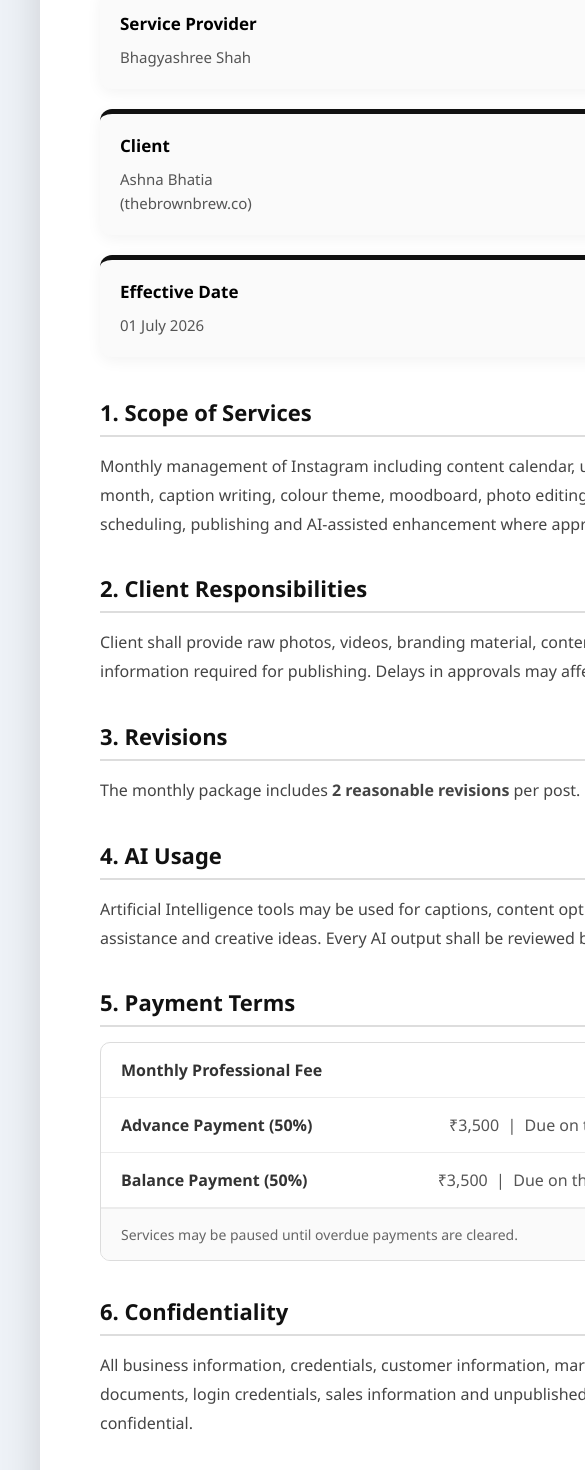
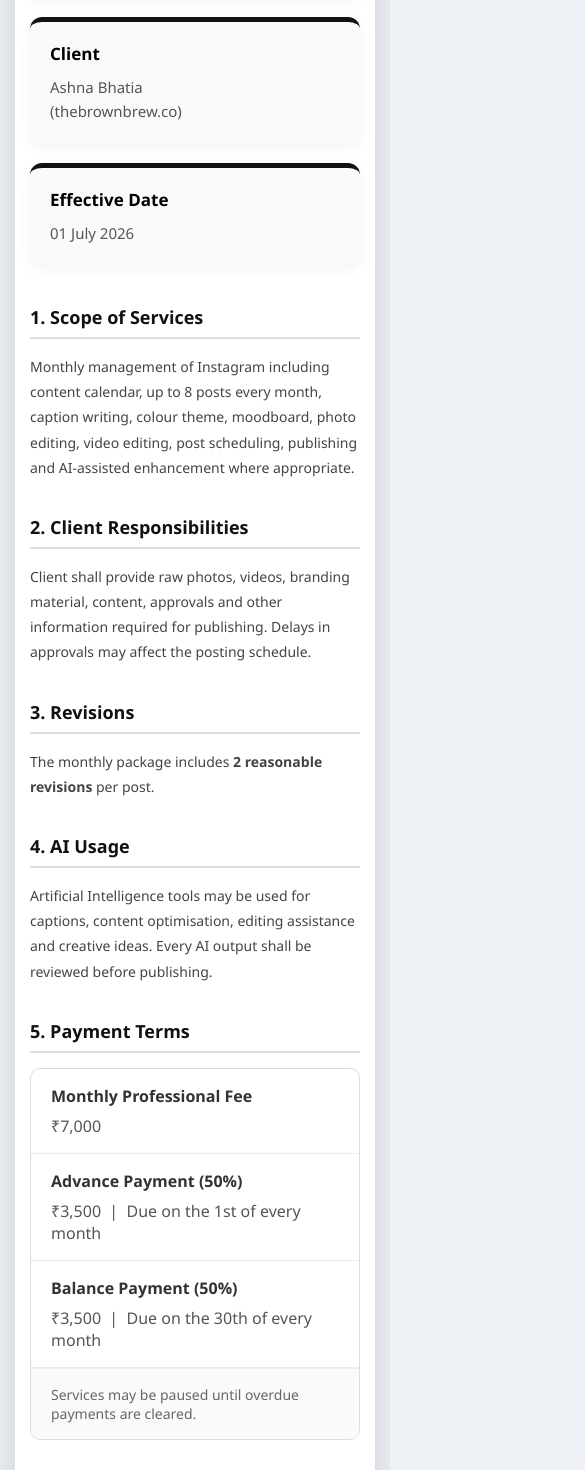
Before and after one commit to somilshah1991/reeclick-signDoc, a plain HTML site: page index.html in a window 390 px wide. Shown: the part 388-1858 px from the top of the page, 585 px wide, since content can reach past the window. Drawn offline with nearby package versions, Linux system fonts and the light colour scheme.

Commit message:
Mobile Responsive

```diff
--- a/index.html
+++ b/index.html
@@ -4,7 +4,7 @@
 <head>
     <meta charset="UTF-8" />
 
-    <meta name="viewport" content="width=device-width, initial-scale=1.0" />
+    <meta name="viewport" content="width=device-width, initial-scale=1.0, maximum-scale=1">
 
     <title>ReeClick - Social Media Management Agreement</title>
 
@@ -17,12 +17,16 @@
         }
 
         body {
+            margin: 0;
+            padding: 15px;
             background: #eef2f7;
-            padding: 40px;
+            overflow-x: hidden;
         }
 
         #agreement {
-            width: 794px;
+            width: 100%;
+
+            max-width: 794px;
 
             margin: auto;
 
@@ -33,6 +37,15 @@
             border-radius: 16px;
 
             box-shadow: 0 15px 40px rgba(0, 0, 0, 0.15);
+        }
+
+        @media(max-width:768px) {
+
+            #agreement {
+
+                padding: 15px;
+
+            }
         }
 
         /*=============================
@@ -59,6 +72,22 @@ HEADER
         .subtitle {
             font-size: 16px;
             color: #777;
+        }
+
+        @media(max-width:768px) {
+
+            header h1, h1 {
+
+                font-size: 18px;
+
+            }
+
+            h2 {
+
+                font-size: 12px;
+
+            }
+
         }
 
         /*=============================
@@ -91,6 +120,16 @@ CLIENT CARDS
             line-height: 1.6;
         }
 
+        @media(max-width:768px) {
+
+            .partyDetails {
+
+                grid-template-columns: 1fr;
+
+            }
+
+        }
+
         /*=============================
 SECTIONS
 =============================*/
@@ -121,6 +160,22 @@ SECTIONS
         li {
             margin-bottom: 10px;
             font-size: 16px;
+        }
+
+        @media(max-width:768px) {
+
+            section h2 {
+
+                font-size: 18px;
+
+            }
+
+            section p, li {
+
+                font-size: 14px;
+
+            }
+
         }
 
         /*=================================
@@ -170,6 +225,26 @@ Payment Terms
             border-top: 1px solid #ececec;
         }
 
+        @media(max-width:768px) {
+
+            .paymentItem {
+
+                flex-direction: column;
+
+                align-items: flex-start;
+
+                gap: 8px;
+
+            }
+
+            .paymentValue {
+
+                text-align: left;
+
+            }
+
+        }
+
         /*=============================
 SIGNATURE AREA
 =============================*/
@@ -213,6 +288,18 @@ SIGNATURE AREA
 
         .signatureCard button:hover {
             background: #333;
+        }
+
+        @media(max-width:768px) {
+
+            .signatureContainer {
+
+                flex-direction: column;
+
+                gap: 20px;
+
+            }
+
         }
 
         /*=============================
@@ -318,6 +405,12 @@ PRINT
         }
 
         canvas {
+
+            width: 100%;
+
+            height: 180px;
+
+            display: block;
 
             touch-action: none;
 
@@ -579,12 +672,13 @@ PRINT
 
     function resizeCanvas(canvas) {
 
+        const ratio = window.devicePixelRatio || 1;
+
         const rect = canvas.getBoundingClientRect();
 
-        const ratio = window.devicePixelRatio || 1;
+        canvas.width = rect.width * ratio;
 
-        canvas.width = rect.width * ratio;
-        canvas.height = rect.height * ratio;
+        canvas.height = 180 * ratio;
 
         const ctx = canvas.getContext("2d");
 
@@ -593,6 +687,12 @@ PRINT
     }
 
     resizeCanvas(document.getElementById("clientCanvas"));
+
+    window.addEventListener("resize",()=>{
+
+        resizeCanvas(document.getElementById("clientCanvas"));
+
+        });
 
 
     function SignaturePad(canvasId, clearButtonId) {
@@ -610,22 +710,33 @@ PRINT
             const rect = canvas.getBoundingClientRect();
 
             const scaleX = canvas.width / rect.width;
+
             const scaleY = canvas.height / rect.height;
 
             let clientX, clientY;
 
             if (e.touches) {
+
                 clientX = e.touches[0].clientX;
+
                 clientY = e.touches[0].clientY;
+
             } else {
+
                 clientX = e.clientX;
+
                 clientY = e.clientY;
+
             }
 
             return {
+
                 x: (clientX - rect.left) * scaleX,
+
                 y: (clientY - rect.top) * scaleY
+
             };
+
         }
 
         function start(e) {
```
